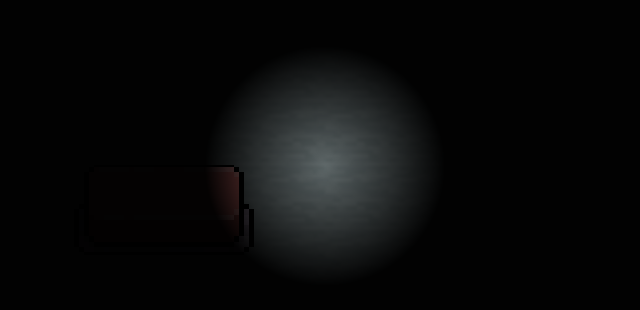
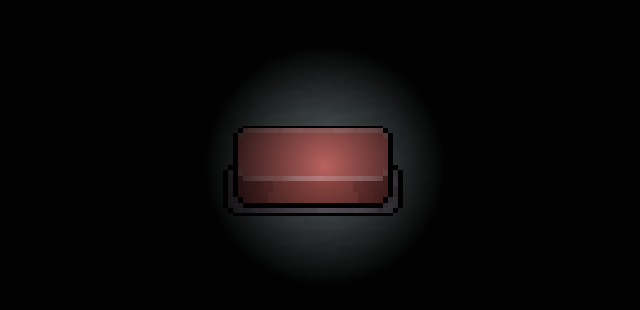
Before and after one commit to DYESAWW/mottetu, a plain HTML site: page karl/index.html in a window 1280 px wide. Shown: the part 234-544 px from the top of the page, without its empty margins (315-955 px from the left). Drawn offline with Linux system fonts and the light colour scheme.

Commit message:
muutsin nupu ja lehma asukohta nii, et nad ei clipiks veebilehe äära sisse

```diff
--- a/karl/button.js
+++ b/karl/button.js
@@ -3,16 +3,18 @@ const cow = document.querySelector(".cow");
 let has_faded = false;
 
 function Randomizer(element) {
-const random_x = Math.floor(Math.random()*(screen.availWidth - element.offsetWidth));
-const random_y = Math.floor(Math.random()*(screen.availHeight - element.offsetHeight));
-element.style.left = random_x + "px";
-element.style.top = random_y + "px";
+
+    const min = 30
+    const max = 50
+    const random_x = Math.floor(min + Math.random() * (max-min));
+    const random_y = Math.floor(min + Math.random() * (max-min));
+    element.style.left = random_x + "%";
+    element.style.top = random_y + "%";
 
 }
 Randomizer(button);
 
 function Cow_Spawn() {
-
     if (has_faded == false){
         Fade();
         has_faded = true;
--- a/styles/style.css
+++ b/styles/style.css
@@ -290,7 +290,7 @@ body {
 	60%  { opacity: 0.9; visibility: visible; }
 	100% { opacity: 0; visibility: hidden; }
 }
-
+/*tuleb commentid eestikeelseks muuta*/
 /*generates the background for the flashlight website */
 .bg {
 	margin: 0;
@@ -303,7 +303,7 @@ body {
 .button {
 	width: 180px;
 	height: 90px;
-	position: absolute;
+	position: fixed;
 	border: none;
 	padding: 0;
 	cursor: pointer;
@@ -311,6 +311,7 @@ body {
 	background-position: -550px -255px;
 	background-size: 1520px 770px;
 	image-rendering: pixelated;
+	overflow: hidden;
 
 }
 /*when hovering over the button it moves the sprite sheet to the pressed down button */
@@ -331,7 +332,7 @@ body {
 .cow {
 	width: 160px;
 	height: 160px;
-	position:absolute;
+	position:fixed;
 	background: url("../assets/cow.png") no-repeat;
 	background-size: contain;
 	image-rendering: pixelated;
@@ -339,9 +340,10 @@ body {
 	padding: 0;
 	display: none;
 	animation: slide-down 1s, flip 3s;
+	overflow: hidden;
 
 }
-/*keerab objekti z teljel 4 korda ümber */
+/*lehm lendab ringikujuliselt*/
 @keyframes flip {
 
 	from { transform: rotateZ(1440deg) translateY(400%)}
```
